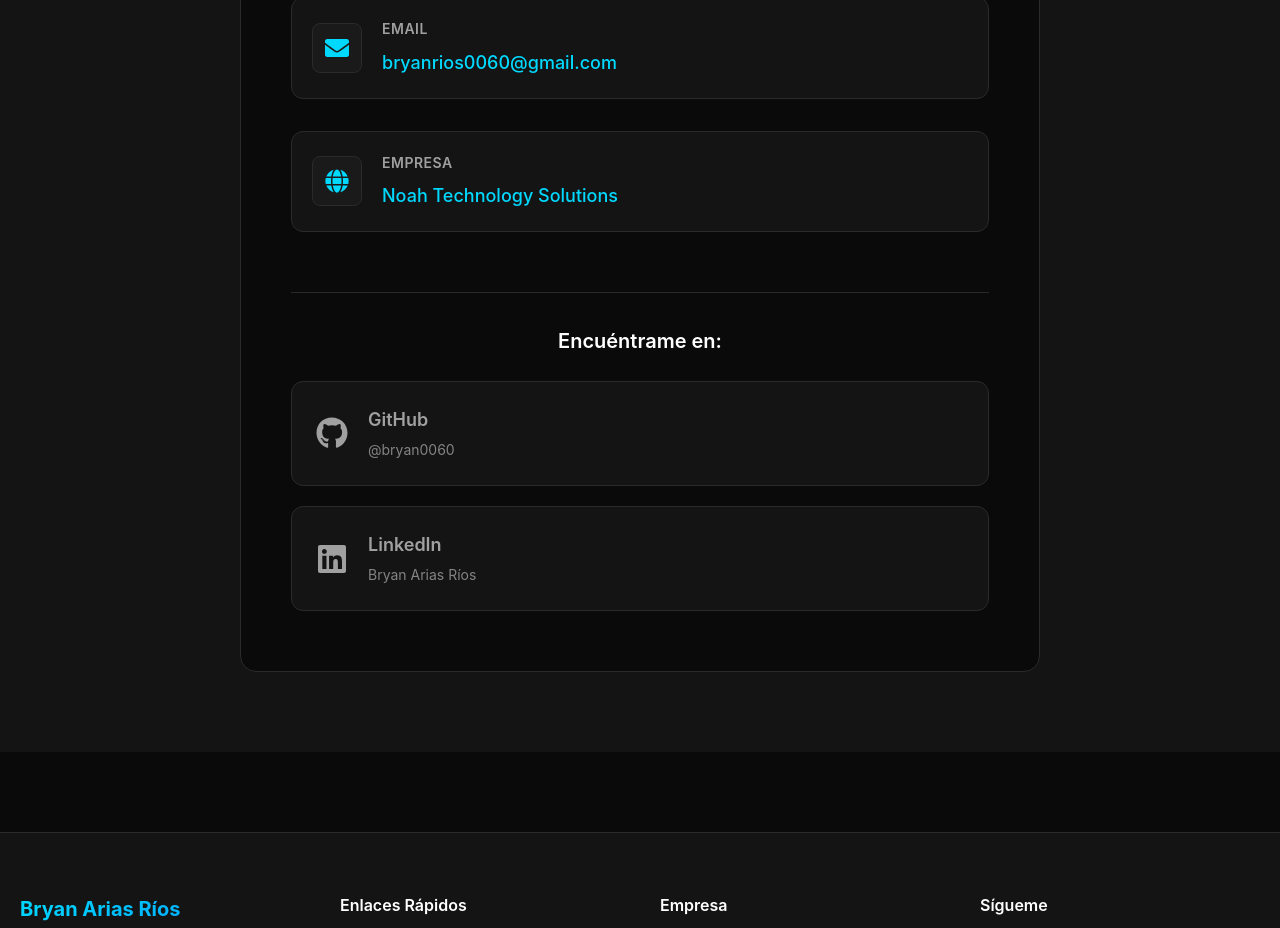
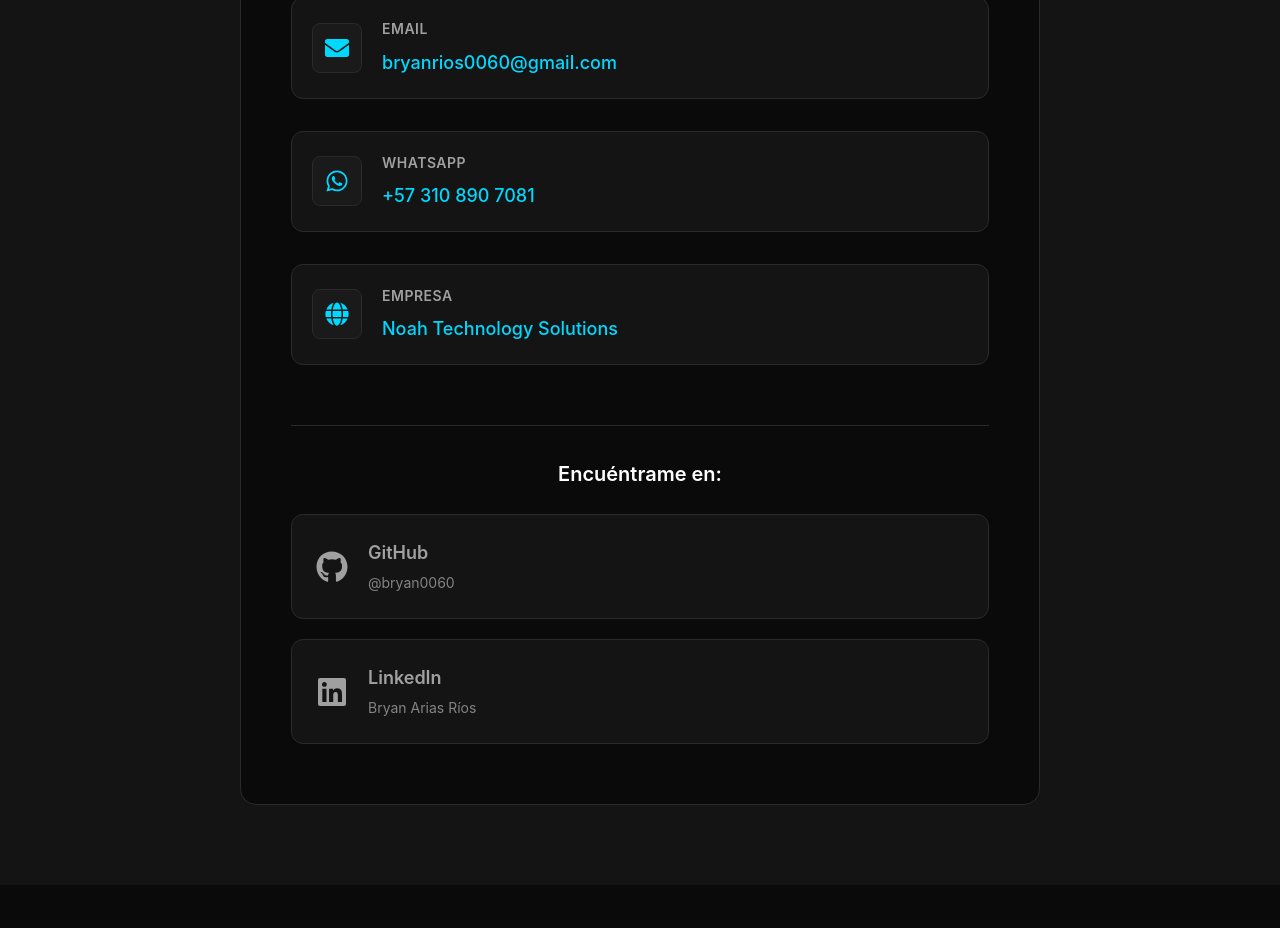
Before and after one commit to bryan0060/portafolio-bryan-arias-rios, a React (Vite) app: page / in a window 1280 px wide. Shown: the part 9400-10328 px from the top of the page. Built offline with nearby package versions, Linux system fonts and the light colour scheme.

Commit message:
Añadir sección de contacto de WhatsApp y estilos correspondientes

```diff
--- a/src/sections/Contact.css
+++ b/src/sections/Contact.css
@@ -235,6 +235,18 @@
   .social-info {
     align-items: center;
   }
+
+  .whatsapp-icon {
+  background: #25D366 !important;
+  color: white !important;
+  border-color: #25D366 !important;
+}
+
+.contact-item:hover .whatsapp-icon {
+  background: #128C7E !important;
+  border-color: #128C7E !important;
+  transform: scale(1.1);
+}
 }
 
 @media (max-width: 480px) {
--- a/src/sections/Contact.jsx
+++ b/src/sections/Contact.jsx
@@ -1,5 +1,5 @@
 import React from 'react';
-import { FaEnvelope, FaLinkedin, FaGithub, FaMapMarkerAlt, FaGlobe } from 'react-icons/fa';
+import { FaEnvelope, FaLinkedin, FaGithub, FaMapMarkerAlt, FaGlobe, FaWhatsapp } from 'react-icons/fa';
 import { PERSONAL_INFO } from '../data/constants';
 import './Contact.css';
 
@@ -42,6 +42,23 @@
                   <h4 className="contact-label">Email</h4>
                   <a href={`mailto:${PERSONAL_INFO.email}`} className="contact-value contact-link">
                     {PERSONAL_INFO.email}
+                  </a>
+                </div>
+              </div>
+
+              <div className="contact-item">
+                <div className="contact-icon whatsapp-icon">
+                  <FaWhatsapp />
+                </div>
+                <div className="contact-text">
+                  <h4 className="contact-label">WhatsApp</h4>
+                  <a
+                    href="https://wa.link/kgnvhq"
+                    target="_blank"
+                    rel="noopener noreferrer"
+                    className="contact-value contact-link"
+                  >
+                    {PERSONAL_INFO.phone}
                   </a>
                 </div>
               </div>
@@ -96,7 +113,6 @@
               </div>
             </div>
 
-
           </div>
         </div>
       </div>
```
